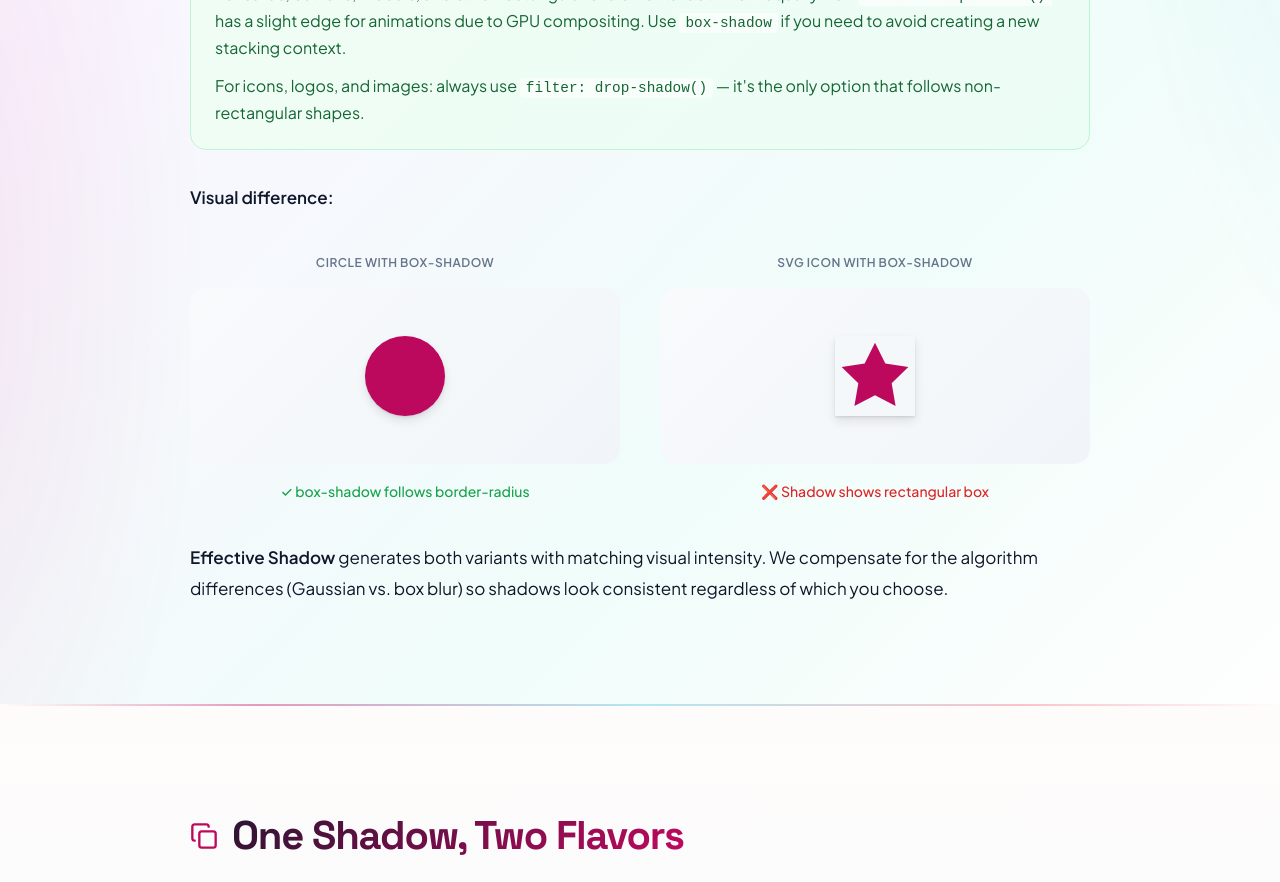
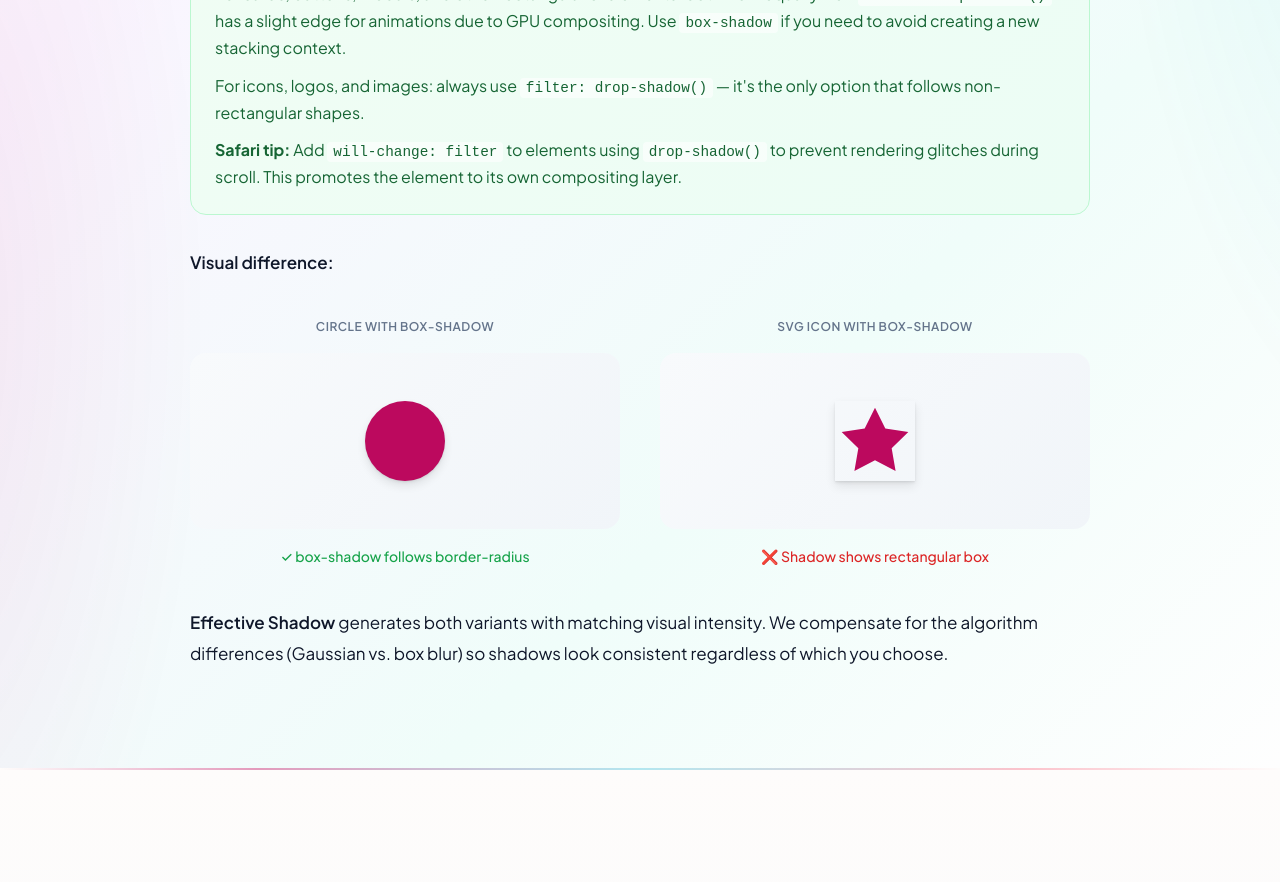
Before and after one commit to sebastian-software/effective-shadow, a React (Vite) app in the folder demo/: page / in a window 1280 px wide. Shown: the part 2980-3862 px from the top of the page. Built offline with nearby package versions, Linux system fonts and the light colour scheme.

Commit message:
fix: enhance Safari rendering

```diff
--- a/demo/src/App.tsx
+++ b/demo/src/App.tsx
@@ -292,6 +292,12 @@ function SectionBoxVsDrop() {
           For icons, logos, and images: always use{" "}
           <code>filter: drop-shadow()</code> — it's the only option that follows
           non-rectangular shapes.
+        </p>
+        <p>
+          <strong>Safari tip:</strong> Add <code>will-change: filter</code> to
+          elements using <code>drop-shadow()</code> to prevent rendering
+          glitches during scroll. This promotes the element to its own
+          compositing layer.
         </p>
       </div>
 
--- a/demo/src/components/ComparisonTechniques.tsx
+++ b/demo/src/components/ComparisonTechniques.tsx
@@ -28,7 +28,9 @@ function ComparisonColumn({
           className="comparison-card"
           style={{
             boxShadow: item.boxShadow,
-            filter: item.filter
+            filter: item.filter,
+            // Safari: stabilizes drop-shadow during scroll
+            willChange: item.filter ? "filter" : undefined
           }}
         >
           <span>{item.name}</span>
--- a/demo/src/components/Playground.tsx
+++ b/demo/src/components/Playground.tsx
@@ -339,7 +339,10 @@ const dropShadow = toDropShadow(shadow${colorArg})`
           <div className="playground-preview">
             <div
               className="playground-card"
-              style={{ filter: dropShadowCSS }}
+              style={{
+                filter: dropShadowCSS,
+                willChange: "filter" // Safari: stabilizes drop-shadow during scroll
+              }}
             />
           </div>
         </div>
--- a/demo/src/style.css
+++ b/demo/src/style.css
@@ -1332,6 +1332,7 @@ body {
 .glow-btn-filter {
   box-shadow: none;
   filter: var(--btn-filter);
+  will-change: filter; /* Safari: stabilizes drop-shadow during scroll */
 }
 
 .glow-btn:hover {
```
Also changed, not shown: 1 other file (tests, documents, lock files or other folders).
